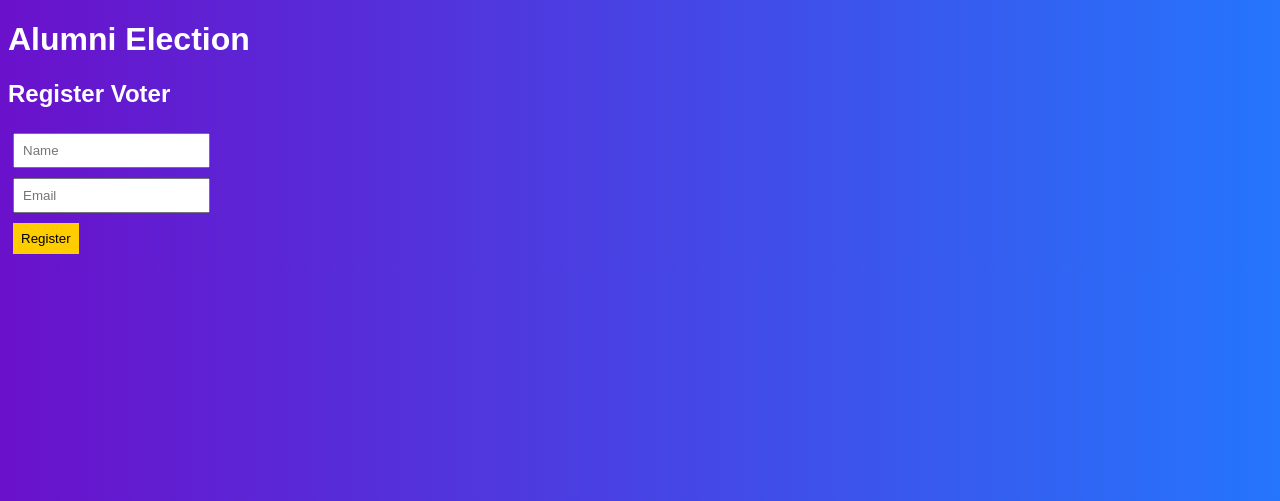
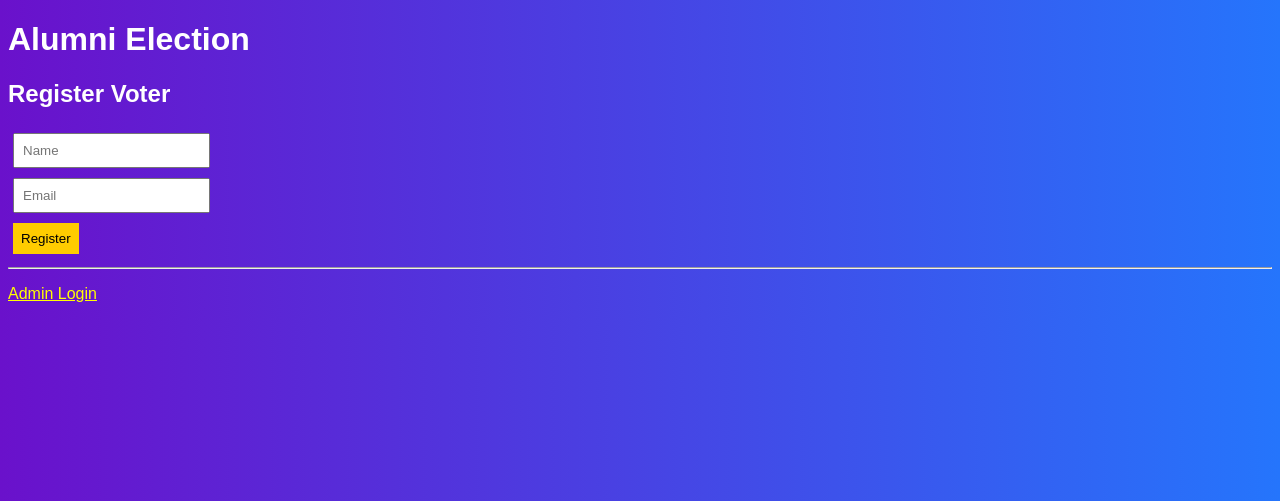
Before and after one commit to clint892/alumni-election, a Flask app: page / in a window 1280 px wide. Shown: the top 501 px of the page. Run offline with Flask 3, Linux system fonts and the light colour scheme.

Commit message:
complete election system update

```diff
--- a/templates/home.html
+++ b/templates/home.html
@@ -29,6 +29,7 @@ button { cursor: pointer; background: #ffcc00; border: none; color: #000; }
 {% else %}
 <p>Registration is closed</p>
 {% endif %}
-
+<hr>
+<p><a href="/admin" style="color: #ff0;">Admin Login</a></p>
 </body>
 </html>
```
